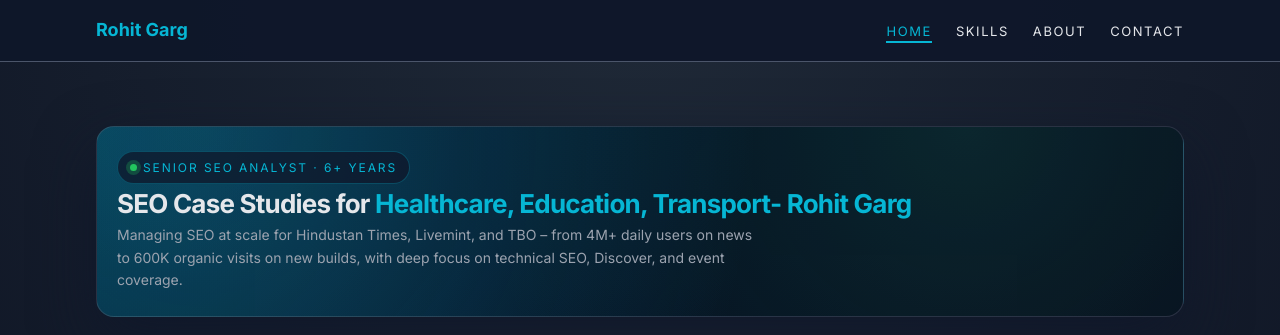
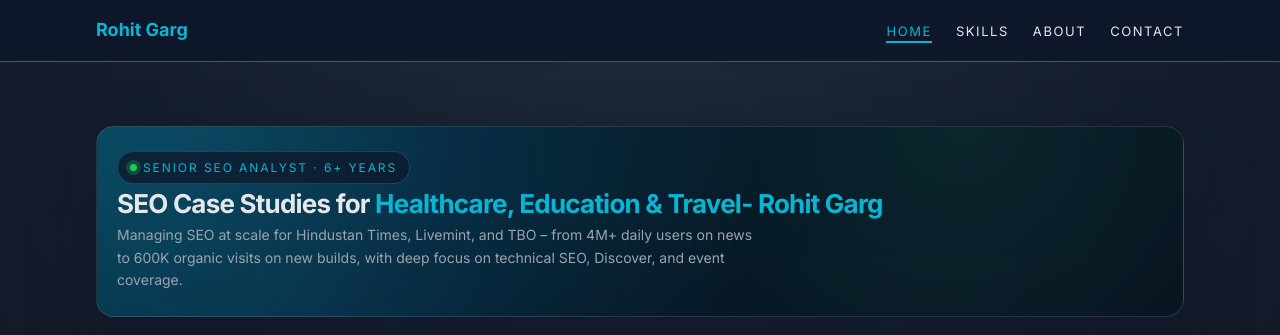
Before and after one commit to rohitgarg2110/portfolio, a plain HTML site: page index.html in a window 1280 px wide. Shown: the top 335 px of the page. Drawn offline with Linux system fonts and the light colour scheme.

Commit message:
Update index.html

```diff
--- a/index.html
+++ b/index.html
@@ -35,7 +35,7 @@
           Senior SEO Analyst · 6+ Years
         </div>
         <h1 class="hero-title">
-          SEO Case Studies for <span>Healthcare, Education, Transport- Rohit Garg</span>
+          SEO Case Studies for <span>Healthcare, Education & Travel- Rohit Garg</span>
         </h1>
         <p class="hero-subtitle">
           Managing SEO at scale for Hindustan Times, Livemint, and TBO – from 4M+ daily users
```
